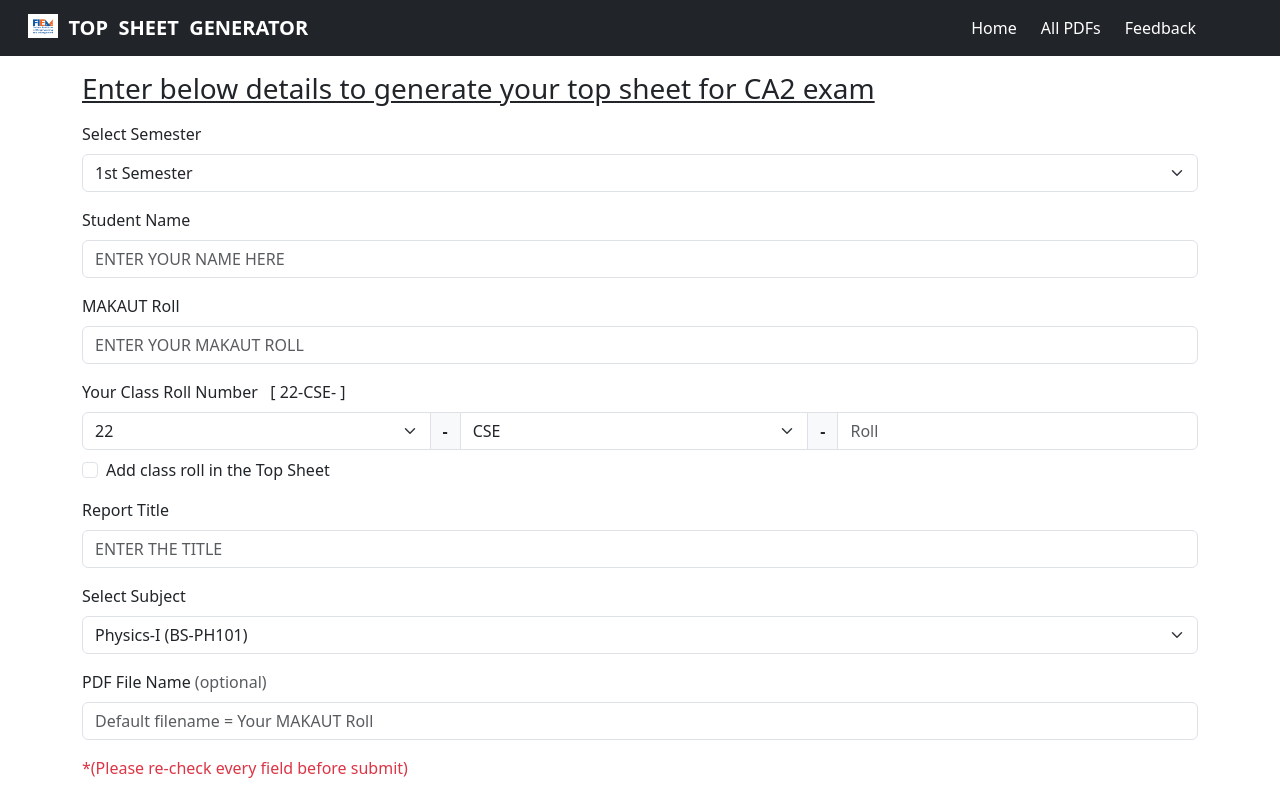
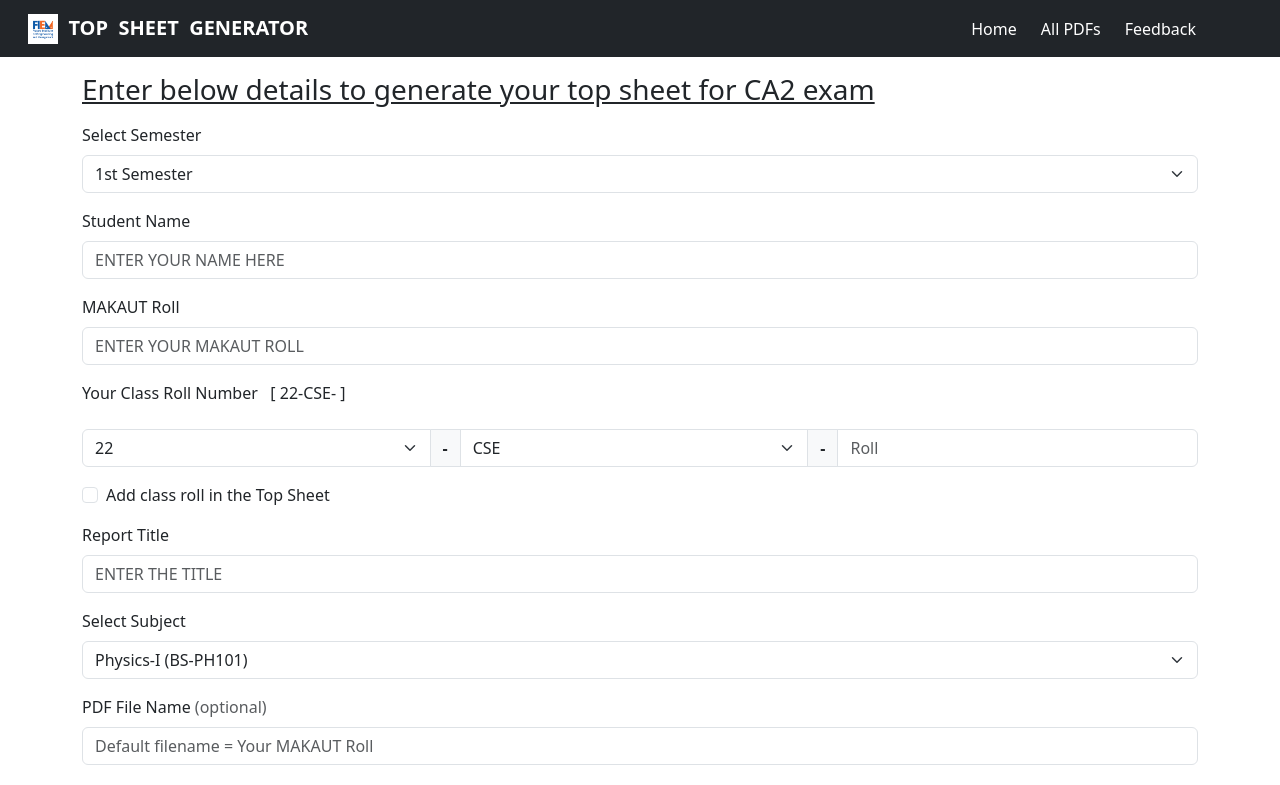
Before and after one commit to Saptarshi-Chakraborty/top-sheet-generator-frontend, a Next.js app: page / in a window 1280 px wide. Shown: the top 785 px of the page. Built offline with nearby package versions, Linux system fonts and the light colour scheme.

Commit message:
Added custom HTTP response header for Cloudflare pages and minor update in components

```diff
--- a/components/NavBar.js
+++ b/components/NavBar.js
@@ -10,7 +10,7 @@ const Navbar = () => {
                 <div className="container-fluid">
 
                     <span className="navbar-brand">
-                        <img src="./favicon.png" alt="FIEM" width="30" height="24" className="d-inline-block align-text-top" />
+                        <img src="./favicon.png" alt="FIEM" width="30" height="30" className="d-inline-block align-text-top" />
                         <b>&nbsp; TOP&nbsp; SHEET&nbsp; GENERATOR</b>
                     </span>
 
--- a/components/home/FormComponents/FormClassRoll.js
+++ b/components/home/FormComponents/FormClassRoll.js
@@ -57,7 +57,7 @@ const FormClassRoll = ({ classRoll, setClassRoll, semester, includeClassRoll, se
         <div className="my-3">
             <label htmlFor="cRoll3" className="form-label">Your Class Roll Number &nbsp; [ <span id="displayRoll">{classRoll}</span> ]</label>
 
-            <div className="input-group mb-2">
+            <div className="input-group my-3">
                 <select ref={classRoll1} onChange={updateRoll} className="form-select pe-0" aria-label="Default select example" defaultValue={"22"}>
                     <option value="21">21</option>
                     <option value="22">22</option>
@@ -81,6 +81,7 @@ const FormClassRoll = ({ classRoll, setClassRoll, semester, includeClassRoll, se
                 <span className="input-group-text fw-bold"> - </span>
                 <input ref={classRoll3} onChange={updateRoll} value={rollNumber} type="number" id='cRoll3' className="form-control flex-grow-1" placeholder="Roll" maxLength={3} required={true} />
             </div>
+
             <div className="form-check">
                 <input ref={checkBoxRef} onChange={updateCheckBox} className="form-check-input" type="checkbox" id="includeClassRollCheckbox" checked={includeClassRoll} />
                 <label className="form-check-label" htmlFor="includeClassRollCheckbox">Add class roll in the Top Sheet</label>
--- a/components/home/FormComponents/FormSubject.js
+++ b/components/home/FormComponents/FormSubject.js
@@ -46,7 +46,7 @@ const FormSubject = ({ subject, setSubject, semester, classRoll, _allSubjects })
     return (
         <div className="my-3">
             <label htmlFor="subjectCode" className="form-label">Select Subject</label>
-            <select ref={inputRef} onChange={onChange} className="form-select" id="subjectCode" value={(allSubjects.length == 0) ? "null" : subject} required={true} readOnly>
+            <select ref={inputRef} onChange={onChange} className="form-select" id="subjectCode" value={(allSubjects.length == 0) ? "null" : subject} required={true}>
                 {
                     (allSubjects.length == 0) &&
                     <option value="null" disabled={true}>No Subject Found</option>
```
Also changed, not shown: 1 other file (tests, documents, lock files or other folders).
